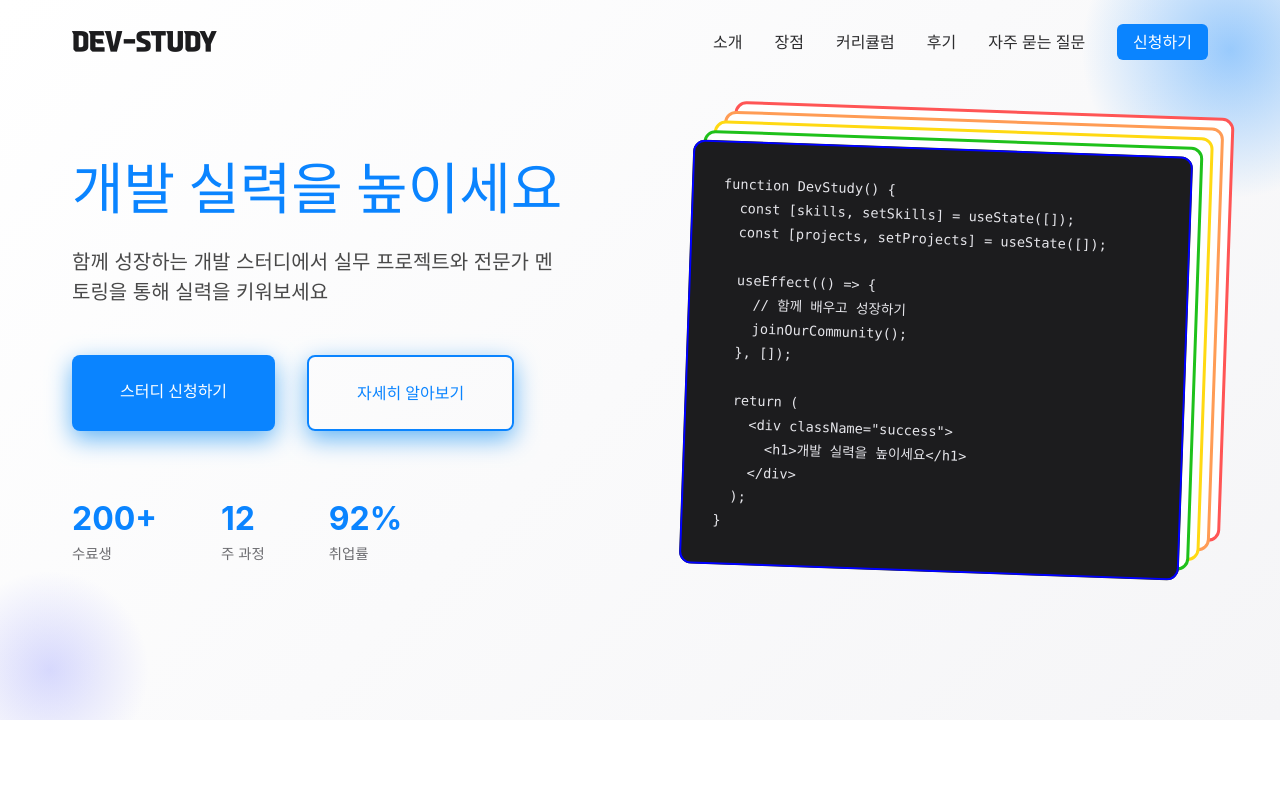
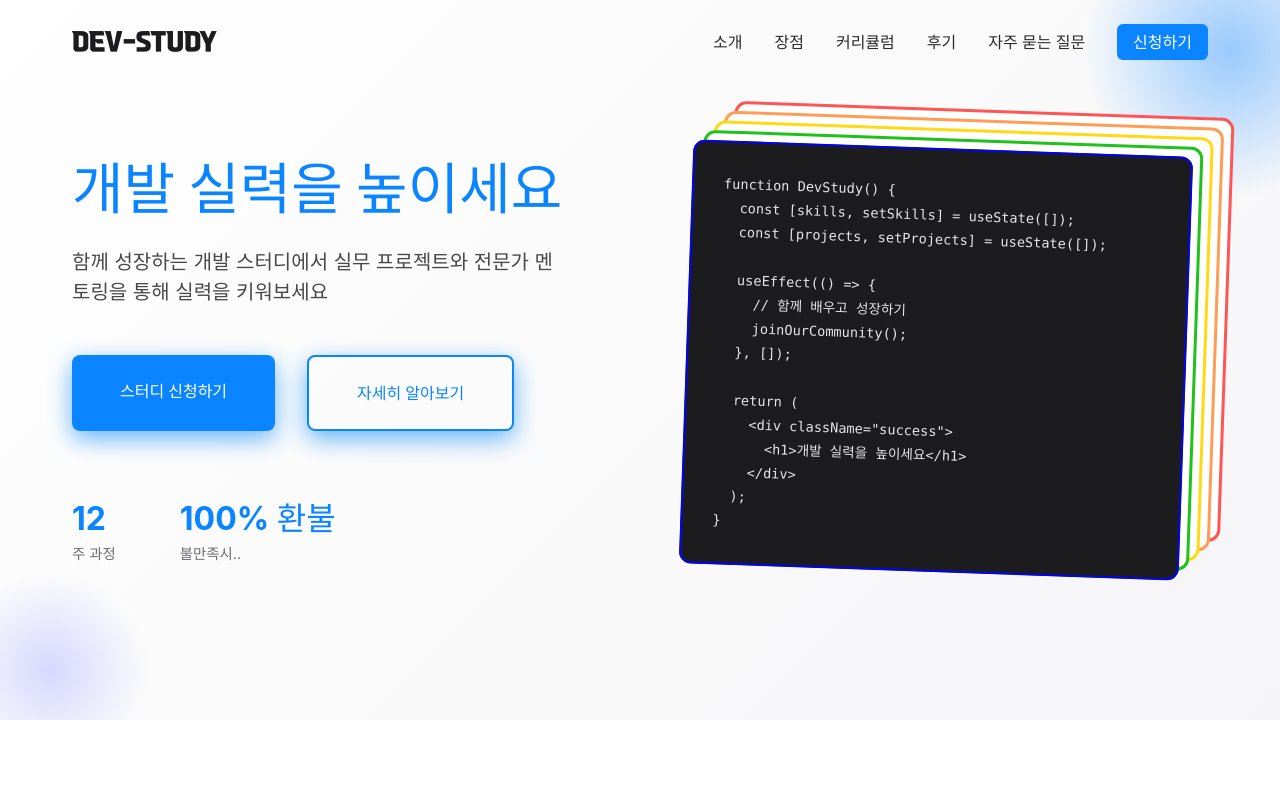
Before and after one commit to kss2002/dev-study, a React (Vite) app: page / in a window 1280 px wide. Shown: the top 800 px of the page. Built offline with nearby package versions, Linux system fonts and the light colour scheme.

Commit message:
stat modify

```diff
--- a/src/components/Hero.jsx
+++ b/src/components/Hero.jsx
@@ -18,18 +18,15 @@ function Hero() {
               자세히 알아보기
             </a>
           </div>
+
           <div className="hero-stats">
-            <div className="stat">
-              <span className="stat-number">200+</span>
-              <span className="stat-label">수료생</span>
-            </div>
             <div className="stat">
               <span className="stat-number">12</span>
               <span className="stat-label">주 과정</span>
             </div>
             <div className="stat">
-              <span className="stat-number">92%</span>
-              <span className="stat-label">취업률</span>
+              <span className="stat-number">100% 환불</span>
+              <span className="stat-label">불만족시..</span>
             </div>
           </div>
         </div>
```
